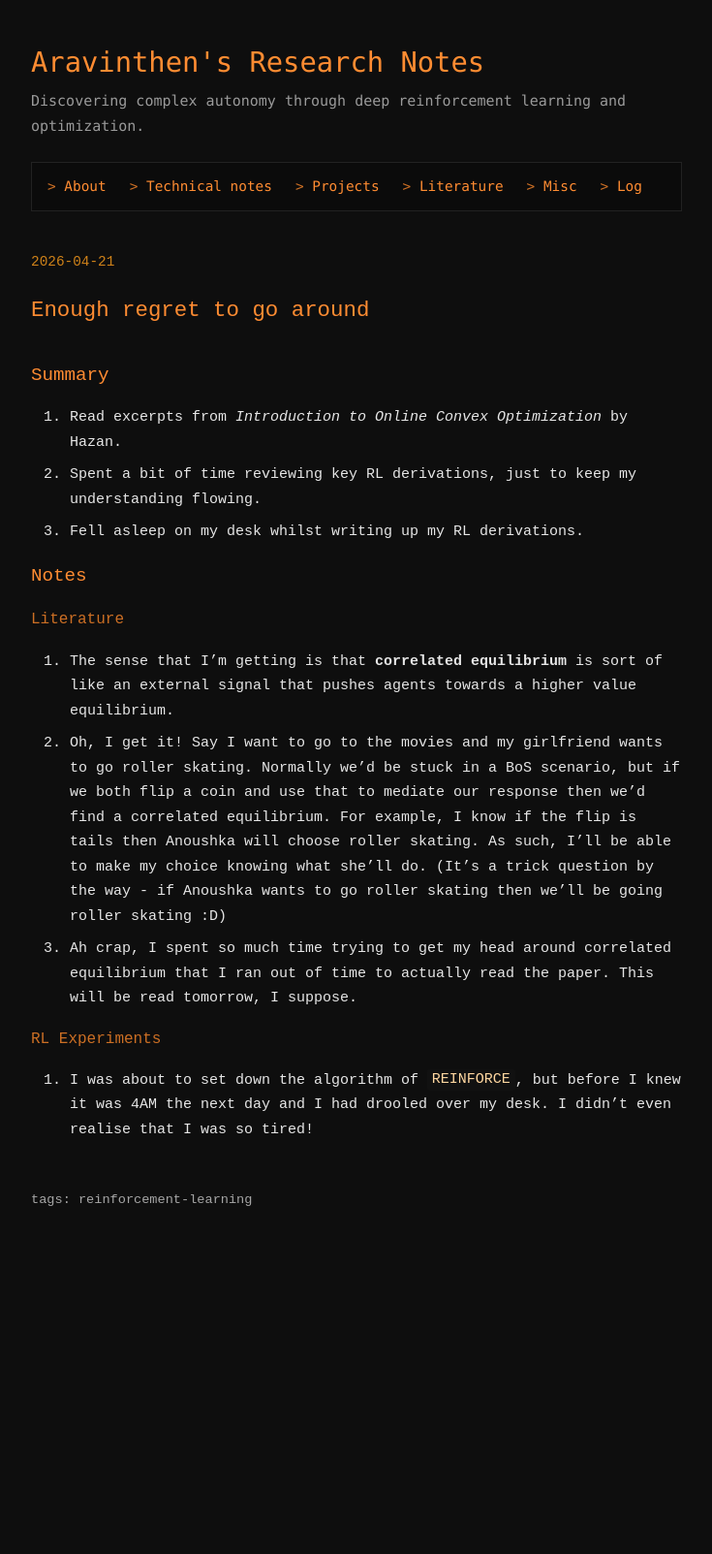
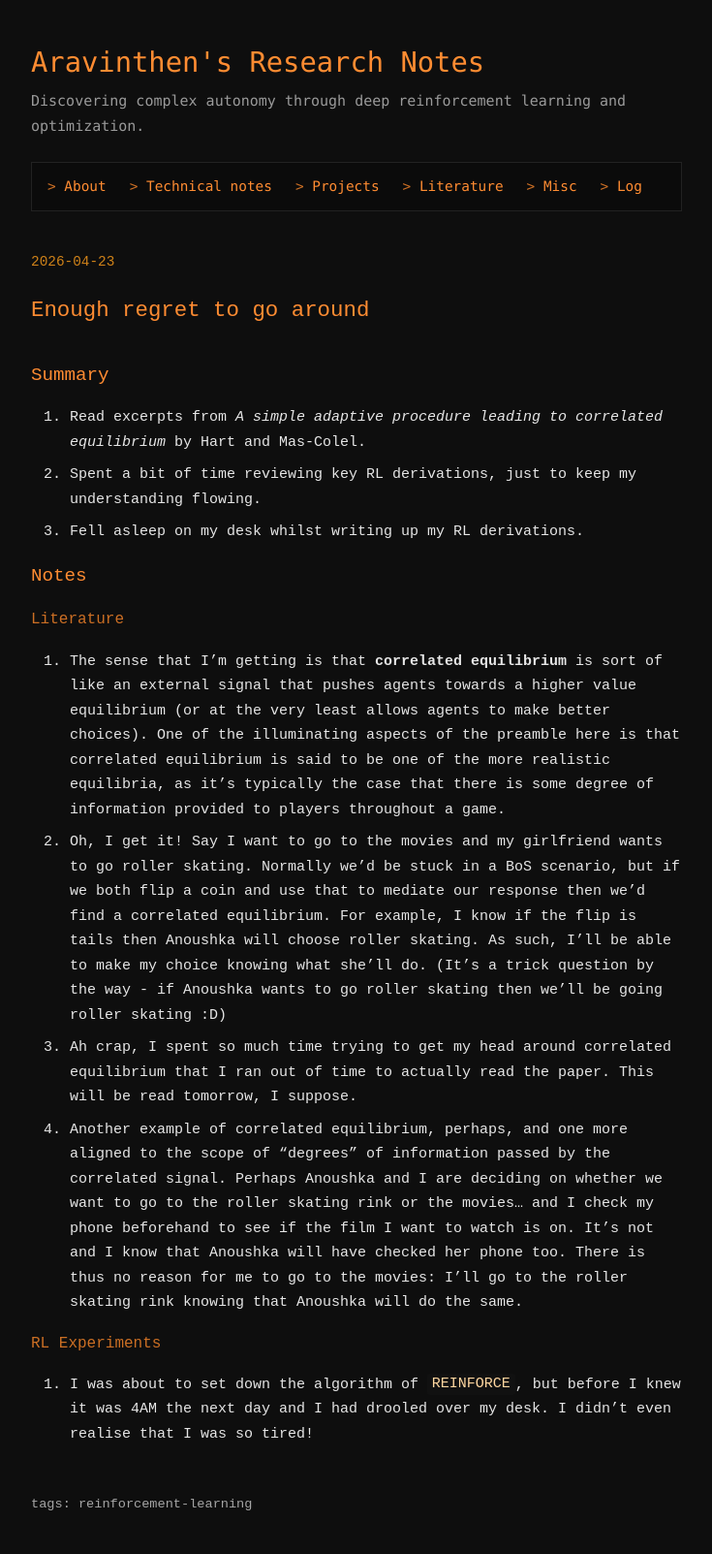
Before and after one commit to aravinthen/aravinthen.github.io, a Jekyll site: the page built from _log/2026-04-23.md, in a window 1280 px wide. Shown: the whole page at 97% size, without its empty margins (272-1007 px from the left). Built offline with Jekyll 4.4.1, drawn with Linux system fonts in a browser that asks for light colours; before the commit the page ends 1289 px from its top, so only the background shows below that.

Commit message:
daily update

```diff
--- a/_log/2026-04-23.md
+++ b/_log/2026-04-23.md
@@ -1,21 +1,22 @@
 ---
 layout: log
 title: Enough regret to go around
-date: 2026-04-21
+date: 2026-04-23
 math: True
 tags: [reinforcement-learning]
 ---
 
 ## Summary
-1. Read excerpts from *Introduction to Online Convex Optimization* by Hazan.
+1. Read excerpts from *A simple adaptive procedure leading to correlated equilibrium* by Hart and Mas-Colel.
 2. Spent a bit of time reviewing key RL derivations, just to keep my understanding flowing.
 3. Fell asleep on my desk whilst writing up my RL derivations.
 
 ## Notes
 ### Literature
-1. The sense that I'm getting is that **correlated equilibrium** is sort of like an external signal that pushes agents towards a higher value equilibrium.
+1. The sense that I'm getting is that **correlated equilibrium** is sort of like an external signal that pushes agents towards a higher value equilibrium (or at the very least allows agents to make better choices). One of the illuminating aspects of the preamble here is that correlated equilibrium is said to be one of the more realistic equilibria, as it's typically the case that there is some degree of information provided to players throughout a game.
 2. Oh, I get it! Say I want to go to the movies and my girlfriend wants to go roller skating. Normally we'd be stuck in a BoS scenario, but if we both flip a coin and use that to mediate our response then we'd find a correlated equilibrium. For example, I know if the flip is tails then Anoushka will choose roller skating. As such, I'll be able to make my choice knowing what she'll do. (It's a trick question by the way - if Anoushka wants to go roller skating then we'll be going roller skating :D)
 3. Ah crap, I spent so much time trying to get my head around correlated equilibrium that I ran out of time to actually read the paper. This will be read tomorrow, I suppose.
+4. Another example of correlated equilibrium, perhaps, and one more aligned to the scope of "degrees" of information passed by the correlated signal. Perhaps Anoushka and I are deciding on whether we want to go to the roller skating rink or the movies... and I check my phone beforehand to see if the film I want to watch is on. It's not and I know that Anoushka will have checked her phone too. There is thus no reason for me to go to the movies: I'll go to the roller skating rink knowing that Anoushka will do the same.
 
 ### RL Experiments
 1. I was about to set down the algorithm of `REINFORCE`, but before I knew it was 4AM the next day and I had drooled over my desk. I didn't even realise that I was so tired!
```
Also changed, not shown: _log/2026-04.md (added, +27 -0 lines).
